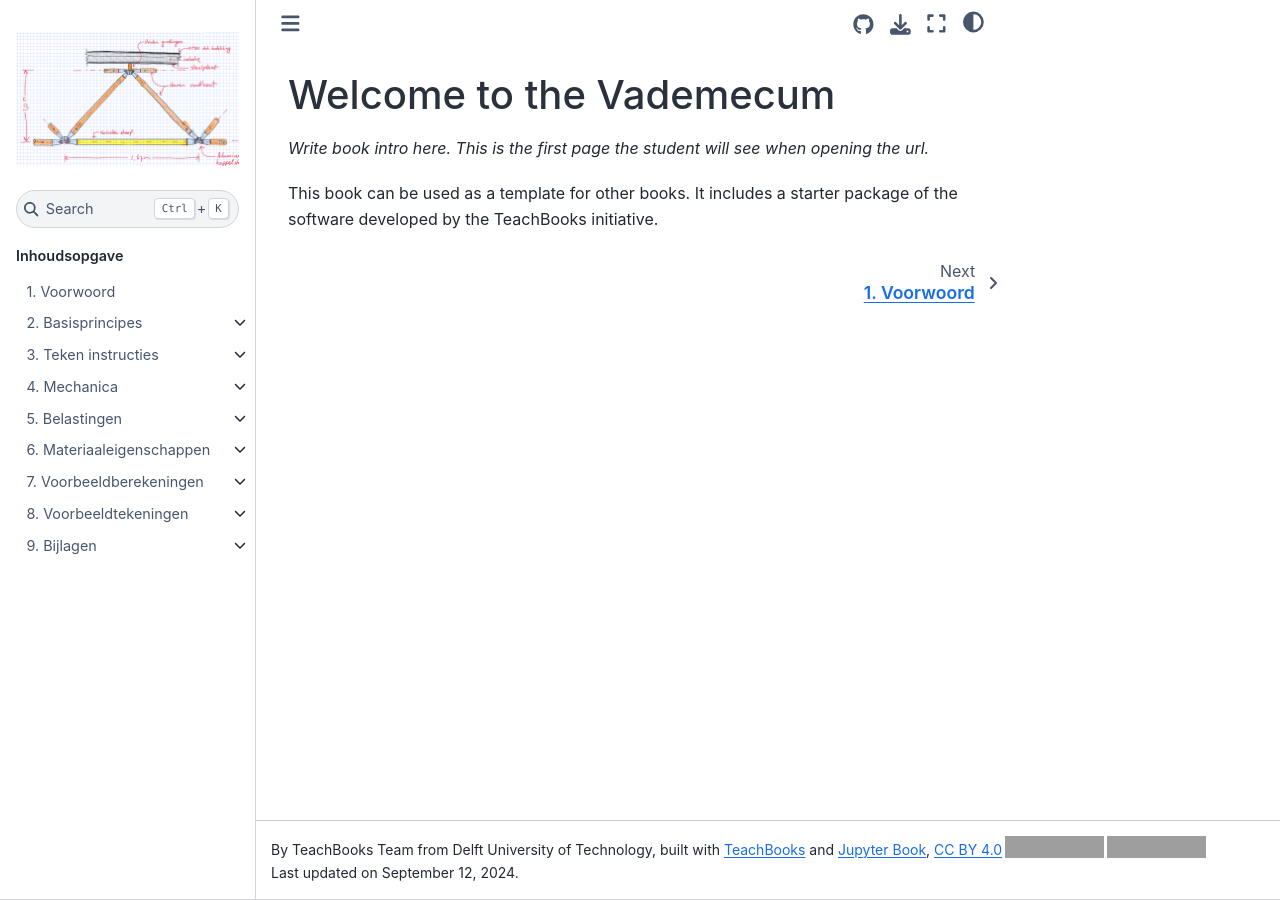
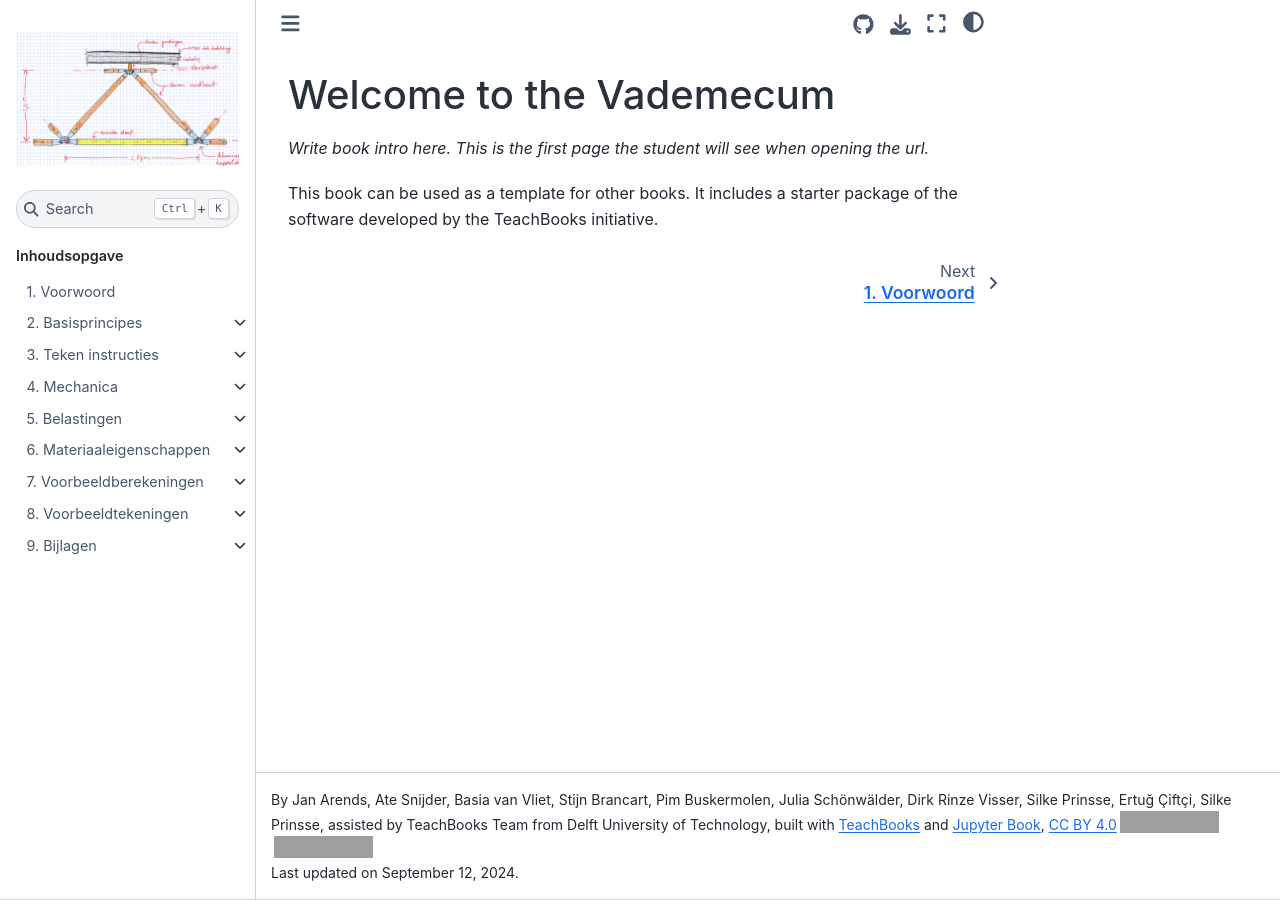
Before and after one commit to TeachBooks/vademecum, a Jupyter Book: the page built from book/intro.md, in a window 1280 px wide. Built offline with Jupyter Book 1.0.4 settings and Sphinx 7.4.7 and the Sphinx Book theme 1.1.4, drawn with Linux system fonts in a browser that asks for light colours; pages that are not in the unit, such as notebooks, are missing from menus; comment, search, counter and statistics services are not loaded; grey boxes are pictures that could not be loaded.

Commit message:
changes config authors

```diff
--- a/book/_config.yml
+++ b/book/_config.yml
@@ -1,5 +1,5 @@
 title: Vademecum
-author: TeachBooks Team from Delft University of Technology, built with <a href="https://teachbooks.tudelft.nl/">TeachBooks</a> and <a href="https://jupyterbook.org/">Jupyter Book</a>, <a href="https://creativecommons.org/licenses/by/4.0/" target="_blank" rel="license noopener noreferrer"">CC BY 4.0<img style="height:22px!important;margin-left:3px;vertical-align:text-bottom;" src="https://mirrors.creativecommons.org/presskit/icons/cc.svg" alt=""><img style="height:22px!important;margin-left:3px;vertical-align:text-bottom;" src="https://mirrors.creativecommons.org/presskit/icons/by.svg" alt=""></a> #add your own name here
+author: Jan Arends, Ate Snijder, Basia van Vliet, Stijn Brancart, Pim Buskermolen, Julia Schönwälder, Dirk Rinze Visser, Silke Prinsse, Ertuğ Çiftçi, Silke Prinsse, assisted by TeachBooks Team from Delft University of Technology, built with <a href="https://teachbooks.tudelft.nl/">TeachBooks</a> and <a href="https://jupyterbook.org/">Jupyter Book</a>, <a href="https://creativecommons.org/licenses/by/4.0/" target="_blank" rel="license noopener noreferrer"">CC BY 4.0<img style="height:22px!important;margin-left:3px;vertical-align:text-bottom;" src="https://mirrors.creativecommons.org/presskit/icons/cc.svg" alt=""><img style="height:22px!important;margin-left:3px;vertical-align:text-bottom;" src="https://mirrors.creativecommons.org/presskit/icons/by.svg" alt=""></a> #add your own name here
 logo: figures/vademecum_logo.png #add your own logo here
 
 execute:
@@ -19,7 +19,7 @@
       use_thebe_lite: true
       exclude_patterns: ["**/_*.yml", "**/*.md", "**/*.ipynb"]
     html_theme_options:
-      repository_url: "https://github.com/TeachBooks/template" #add your own repo URL here
+      repository_url: "https://github.com/TeachBooks/Vademecum" #add your own repo URL here
       use_repository_button: true
       use_issues_button : true
       launch_buttons:
@@ -28,8 +28,8 @@
     html_last_updated_fmt: '%B %-d, %Y'
   extra_extensions:
     - sphinx.ext.imgconverter
-    - jupyterbook_patches
-    - download_link_replacer
+    # - jupyterbook_patches
+    # - download_link_replacer
     - sphinx.ext.extlinks
 
 bibtex_bibfiles:
```
